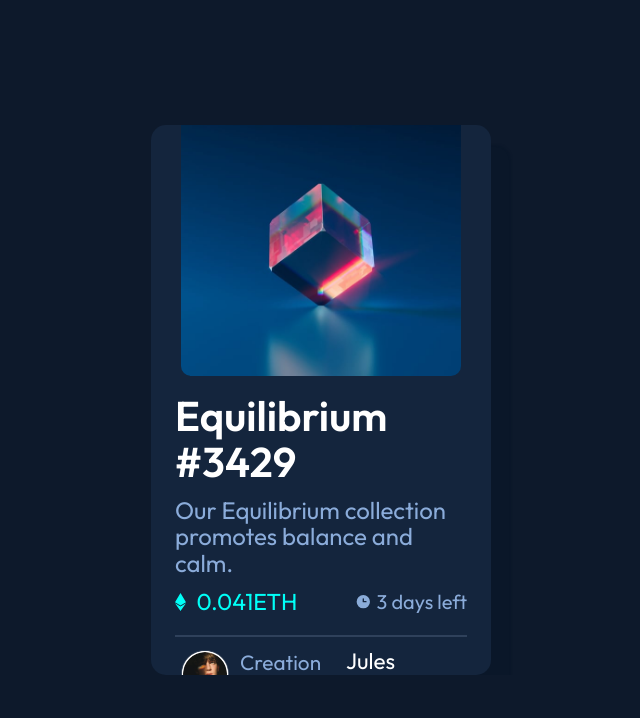
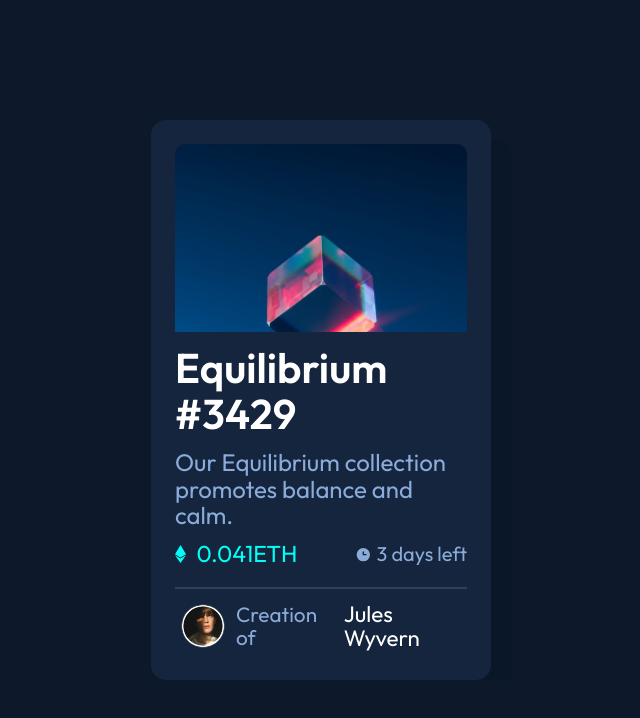
Before and after one commit to ayeniOlaloluwa/NFT-preview-card, a plain HTML site: page index.html in a window 1280 px wide. Shown: the whole page, without its empty margins (319-959 px from the left). Drawn offline with Linux system fonts and the light colour scheme.

Commit message:
made changes to the whole document

```diff
--- a/styles/styles.scss
+++ b/styles/styles.scss
@@ -9,8 +9,8 @@ main {
     display: grid;
     place-items: center;
     align-items: center;
-    width: min(25em, 31.25em);
-    height: 550px;
+    width: min(25em, 32em);
+    height: 560px;
     margin-inline: auto;
     overflow: hidden;
 }
@@ -39,7 +39,7 @@ main {
     &__header {
         align-self: start;
         font-weight: var(--weight-bold);
-        font-size: clamp(f.rem(36), 2vw + f.rem(16), f.rem(52));
+        font-size: clamp(f.rem(36), 2vw + f.rem(16), f.rem(48));
         color: var(--clr-White);
         width: 100%;
         cursor: pointer;
@@ -100,8 +100,8 @@ main {
         padding-bottom: 5px;
 
         .image {
-            width: 40px;
-            height: 40px;
+            width: 36px;
+            height: 36px;
             border-radius: 50%;
             filter: drop-shadow(1px 0 0 white)
                     drop-shadow(0 1px 0 white)
@@ -133,9 +133,8 @@ main {
 
 .img {
     position: relative;
-    // overflow: hidden;
+    overflow: hidden;
     cursor: pointer;
-    width: 280px;
 
     &::after {
         content: '';
@@ -146,7 +145,6 @@ main {
         width: 100%;
         background-color: var(--clr-cyan);
         opacity: 0;
-        transition: opacity 350ms ease-in-out;
     }
 
     &:hover {
@@ -167,6 +165,5 @@ main {
         width: 100%;
         z-index: 1111;
         opacity: 0;
-        transition: opacity 350ms ease-in-out;
     }
 }
```
Also changed, not shown: styles/styles.css, 1 other file.
